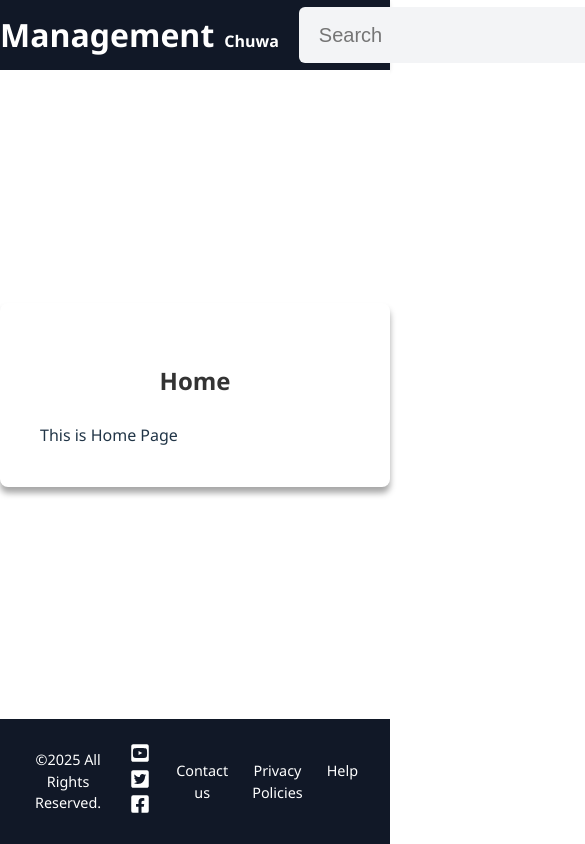
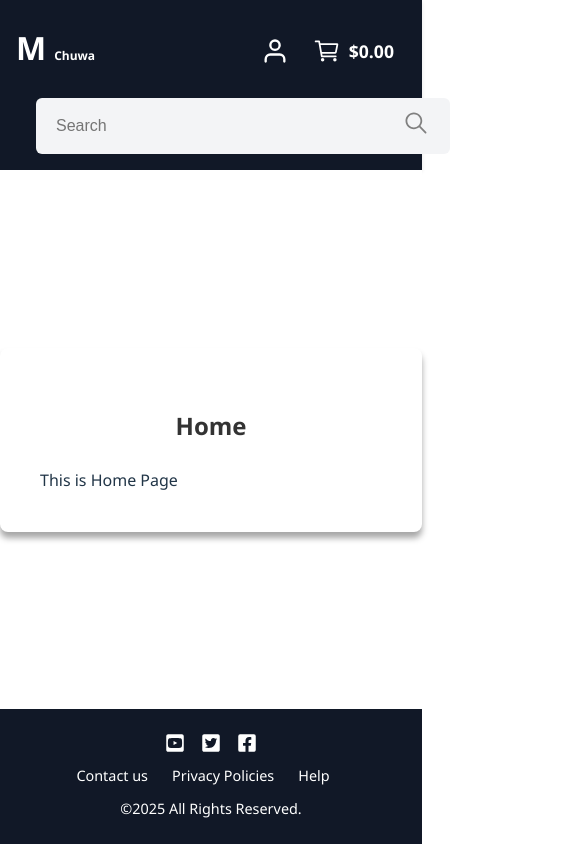
Before and after one commit to sierracheng/chuwa-project-1, a React (Vite) app: page / in a window 390 px wide. Shown: the top 844 px of the page, 585 px wide, since content can reach past the window. Built offline with nearby package versions, Linux system fonts and the light colour scheme.

Commit message:
header/footer updates

```diff
--- a/src/components/Footer.tsx
+++ b/src/components/Footer.tsx
@@ -10,9 +10,11 @@ import { icons } from "../constants/icons";
 const Footer = () => {
   return (
     <footer className="footer">
-      <div className="footer-links">
+      <div className = "footer-links">
+        {/* Desktop */}
+        <div className="footer-desktop">
             <div>©{new Date().getFullYear()} All Rights Reserved.</div>
-        <div>
+            <div className="footer-icons">
               {icons.YOUTUBE_WHITE}
               {icons.TWITTER_WHITE}
               {icons.FACEBOOK_WHITE}
@@ -23,6 +25,21 @@ const Footer = () => {
               <Link to="/">Help</Link>
             </div>
         </div>
+        {/* Mobile */}
+        <div className="footer-mobile">
+            <div className="footer-icons">
+              {icons.YOUTUBE_WHITE}
+              {icons.TWITTER_WHITE}
+              {icons.FACEBOOK_WHITE}
+            </div>
+            <div className="footer-infos">
+              <Link to="/">Contact us</Link>
+              <Link to="/">Privacy Policies</Link>
+              <Link to="/">Help</Link>
+            </div>
+            <div>©{new Date().getFullYear()} All Rights Reserved.</div>
+        </div>
+      </div>
     </footer>
   );
 };
--- a/src/components/Header.tsx
+++ b/src/components/Header.tsx
@@ -1,5 +1,7 @@
 import { Link } from "react-router-dom";
 import "./Layout.css";
+import { icons } from "../constants/icons";
+
 
 /**
  * TODO:
@@ -12,20 +14,78 @@ const Header = () => {
   return (
     <header className="header">
       <div className="header-content">
+        {/* mobile version */}
+        <div className = "header-mobile">
+        <div className="header-top-mobile">
           <div className="header-content-logo">
             <Link to="/home">
-            <h1>Management</h1>
-            <h4>Chuwa</h4>
+              {/*Desktop*/}
+              <div className="logo-desktop">
+                <h1 className="management-title">Management</h1>
+                <h5 className="chuwa-subtitle">Chuwa</h5>
+              </div>
+              {/*Mobile*/}
+              <div className="logo-mobile">
+                <h1 className="management-title">M</h1>
+                <h5 className="chuwa-subtitle">Chuwa</h5>
+              </div>
+            </Link>
+          </div>
+          <div className="header-actions">
+            <div className="header-user">
+              {icons.USER}
+              <Link to="/signin" className="signin-button">
+                Sign In
+              </Link>
+            </div>
+            <button className='cart-button'>
+              {icons.CART}
+              <span className="cart-amount">$0.00</span>
+            </button>
+          </div>
+        </div>
+        <div className="header-search">
+          <input type="text" placeholder="Search" className="search-input" />
+          <button className='search-button' type='button'>
+            {icons.SEARCH}
+          </button>
+        </div>
+        </div>
+
+        {/* desktop version */}
+        <div className = "header-desktop">
+          <div className="header-content-logo">
+            <Link to="/home">
+              {/*Desktop*/}
+              <div className="logo-desktop">
+                <h1 className="management-title">Management</h1>
+                <h5 className="chuwa-subtitle">Chuwa</h5>
+              </div>
+              {/*Mobile*/}
+              <div className="logo-mobile">
+                <h1 className="management-title">M</h1>
+                <h5 className="chuwa-subtitle">Chuwa</h5>
+              </div>
             </Link>
           </div>
           <div className="header-search">
             <input type="text" placeholder="Search" className="search-input" />
+            <button className='search-button' type='button'>
+              {icons.SEARCH}
+            </button>
           </div>
           <div className="header-actions">
+          <div className="header-user">
+            {icons.USER}
             <Link to="/signin" className="signin-button">
               Sign In
             </Link>
+          </div>
+          <button className='cart-button'>
+            {icons.CART}
             <span className="cart-amount">$0.00</span>
+          </button>
+          </div>
         </div>
       </div>
     </header>
--- a/src/components/Layout.css
+++ b/src/components/Layout.css
@@ -1,3 +1,31 @@
+.header-desktop {
+  display: flex;
+  justify-content: space-evenly;
+  align-items: center;
+  width: 100%;
+  padding: 0 20px;
+  gap: 20px;
+}
+.header-mobile { display: none; }
+
+.footer-desktop {
+  display: flex;
+  justify-content: space-between;
+  align-items: center;
+  width: 100%;
+  padding: 0 20px;
+  gap: 20px;
+}
+.footer-mobile { display: none; }
+
+.logo-mobile { display: none; }
+.logo-desktop {
+  display: flex;
+  align-items: baseline;
+  gap: 8px;
+}
+
+
 .layout {
   display: flex;
   flex-direction: column;
@@ -16,6 +44,7 @@
 }
 
 .header-content {
+  margin: 0 auto;
   width: 100vw;
   height: 62px;
   display: flex;
@@ -39,6 +68,25 @@
   color: white;
 }
 
+.management-title {
+  font-weight: 700;
+  font-size: 28px;
+  line-height: 21px;
+  letter-spacing: 0px;
+  text-align: center;
+  vertical-align: middle;
+}
+
+.chuwa-subtitle {
+  font-weight: 700;
+  font-size: 12px;
+  line-height: 21px;
+  letter-spacing: 0px;
+  text-align: center;
+  vertical-align: middle;
+}
+
+
 .header h1 {
   font-size: 2rem;
   font-weight: 1600;
@@ -55,6 +103,12 @@
   height: 32px;
 }
 
+.header-user {
+  display: flex;
+  align-items: center;
+  gap: 8px;
+}
+
 .search-input {
   flex: 1;
   border: none;
@@ -62,6 +116,15 @@
   padding: 8px;
   outline: none;
   font-size: 20px;
+}
+.search-button {
+  margin-left: auto; /* pushes the button to the right in a flex container */
+  border: none;
+  background: transparent;
+  padding: 8px;
+  outline: none;
+  font-size: 20px;
+  color: grey; /* sets text/icon color to grey */
 }
 
 .header-actions {
@@ -76,10 +139,27 @@
   border: none;
   cursor: pointer;
   font-size: 1.1rem;
+  margin-right: 1.5rem;
 }
 
 .signin-button {
   text-decoration: none;
+}
+
+.cart-button {
+  background: none;
+  color: white;
+  border: none;
+  cursor: pointer;
+  font-size: 1.1rem;
+  display: flex;
+  align-items: center;
+  gap: 8px;
+  padding: 8px 12px;
+  border-radius: 4px;
+}
+.cart-button:hover {
+  background-color: #374151;
 }
 
 .cart-amount {
@@ -138,4 +218,90 @@
 .footer-infos {
   display: flex;
   gap: 1.5rem;
+  margin-right: 1rem;
+  align-items: center;
 }
+
+.footer-icons {
+  display: flex;
+  align-items: center;
+  gap: 1rem;
+}
+
+.footer-icons a {
+  color: white;
+  text-decoration: none;
+}
+
+
+@media (max-width: 768px) {
+  .header-desktop { display: none; }
+  .header-mobile {
+    display: flex;
+    flex-direction: column;
+    gap: 12px;
+    width: 100%;
+  }
+  .footer-desktop { display: none; }
+  .footer-mobile {
+    display: flex;
+    flex-direction: column;
+    gap: 12px;
+    width: 100%;
+    align-items: center;
+  }
+
+  .header-content {
+    flex-direction: column;
+    align-items: stretch;
+    height: auto;
+    gap: 12px;
+    padding: 12px 16px;
+  }
+
+  .logo-desktop { display: none; }
+  .logo-mobile {
+    display: flex;
+    align-items: baseline;
+    gap: 8px;
+    order:1;
+   }
+
+  .header-content-logo,
+  .header-actions {width: 100%;}
+
+  .header-top-mobile{
+    display: flex;
+    justify-content: space-between;
+    align-items: center;
+    width: 100%;
+    order: 1;
+  }
+  .header-search {
+    order:2;
+    /* max-width: none; */
+    width: 100%;
+  }
+
+  .search-input {
+    font-size: 16px;
+  }
+
+  .header-actions {
+    display: flex;
+    justify-content: flex-end;
+    gap: 12px;
+    width: 100%;
+  }
+
+  .header-user {
+    gap: 8px;
+  }
+
+  .signin-button { display: none; }
+
+
+  .management-title {
+    font-size: 20px;
+  }
+}
--- a/src/constants/icons.tsx
+++ b/src/constants/icons.tsx
@@ -1,6 +1,9 @@
 import { FaYoutubeSquare } from "react-icons/fa";
 import { FaTwitterSquare } from "react-icons/fa";
 import { FaFacebookSquare } from "react-icons/fa";
+import { IoIosSearch } from "react-icons/io";
+import { FiUser } from "react-icons/fi";
+import { IoCartOutline } from "react-icons/io5";
 
 /**
  * TODO:
@@ -11,4 +14,7 @@ export const icons = {
   YOUTUBE_WHITE: <FaYoutubeSquare size={20} />,
   TWITTER_WHITE: <FaTwitterSquare size={20} />,
   FACEBOOK_WHITE: <FaFacebookSquare size={20} />,
+  SEARCH: <IoIosSearch size={28} />,
+  USER: <FiUser size={28} />,
+  CART: <IoCartOutline size={28} />,
 };
```
Also changed, not shown: 1 other file (tests, documents, lock files or other folders). Lines whose indentation alone changed are shown as unchanged.
